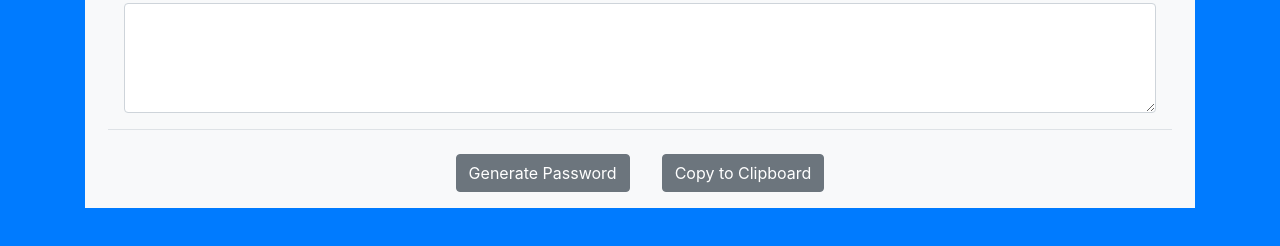
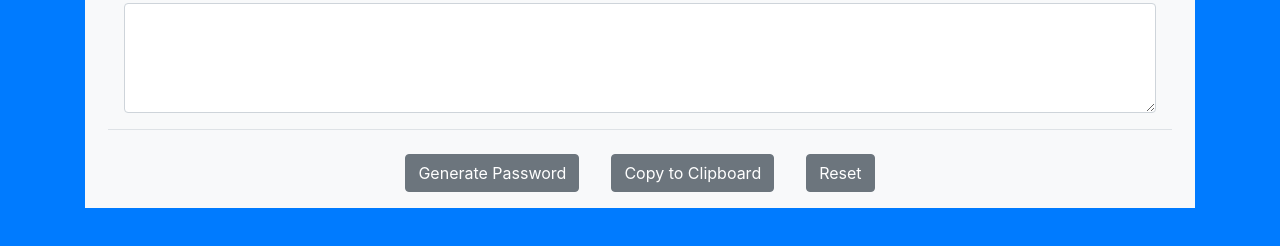
Before and after one commit to ptj92e/Password-Generator, a plain HTML site: page index.html in a window 1280 px wide. Shown: the part 116-362 px from the top of the page. Drawn offline with nearby package versions, Linux system fonts and the light colour scheme.

Commit message:
Added a Reset button

```diff
--- a/index.html
+++ b/index.html
@@ -28,6 +28,7 @@
             <div class="row justify-content-center">
                 <button  class="btn btn-secondary m-3" id="generate" onclick="ranPass()">Generate Password</button>
                 <button class="btn btn-secondary m-3" id="copy" onclick="copyClip()">Copy to Clipboard</button>
+            <button class="btn btn-secondary m-3" id="reset" onclick="resetForm()">Reset</button>
             </div>
         </div>
     </div>
--- a/javascript.js
+++ b/javascript.js
@@ -40,3 +40,9 @@ function copyClip() {
     document.execCommand("copy");
     alert("Copied the text: " + copyText.value);
 }
+
+document.getElementById("reset").onclick = function resetForm() {
+    document.getElementById("password").innerHTML = "";
+    passwordArray = [""];
+    password = [""];
+ };
```
